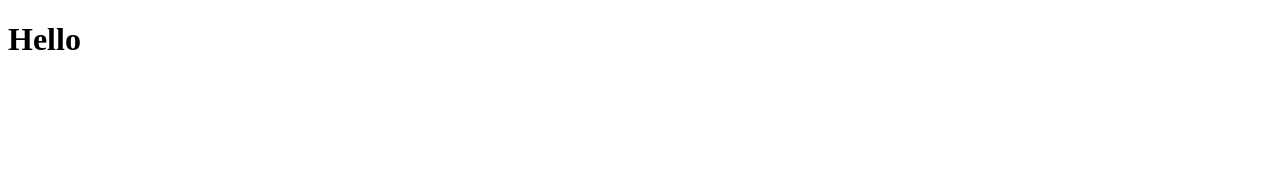
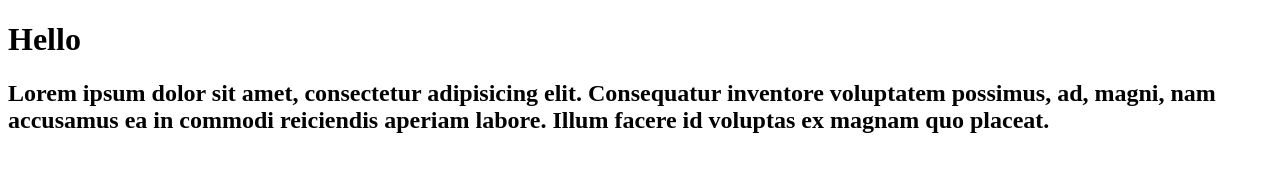
Before and after one commit to vishalbambare/MERN-First-Project-, a plain HTML site: page index.html in a window 1280 px wide. Drawn offline with Linux system fonts and the light colour scheme.

Commit message:
Text Added

```diff
--- a/index.html
+++ b/index.html
@@ -1,6 +1,7 @@
 <!DOCTYPE html>
 <html lang="en">
 <head>
+
     <meta charset="UTF-8">
     <meta http-equiv="X-UA-Compatible" content="IE=edge">
     <meta name="viewport" content="width=device-width, initial-scale=1.0">
@@ -8,5 +9,6 @@
 </head>
 <body>
     <h1>Hello</h1>
+    <h2>Lorem ipsum dolor sit amet, consectetur adipisicing elit. Consequatur inventore voluptatem possimus, ad, magni, nam accusamus ea in commodi reiciendis aperiam labore. Illum facere id voluptas ex magnam quo placeat.</h2>
 </body>
 </html>
```
